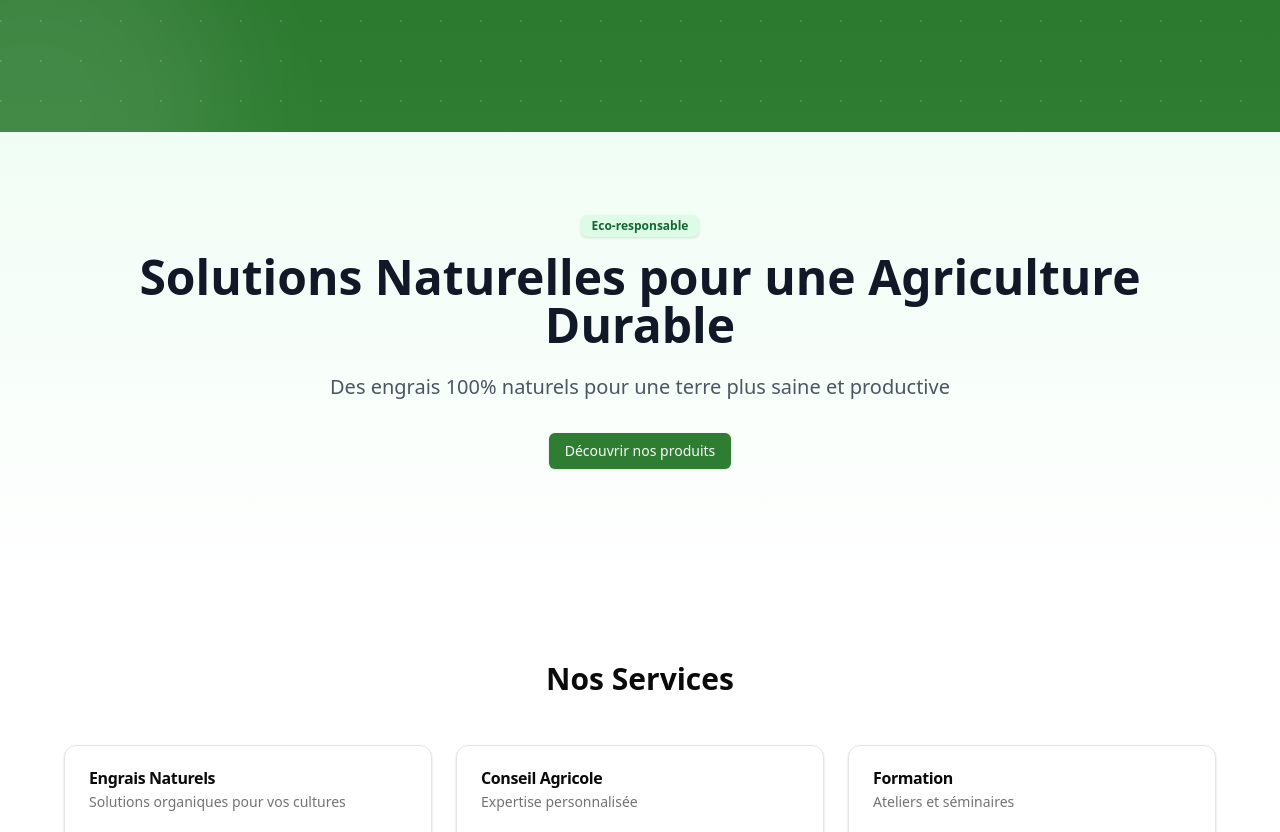
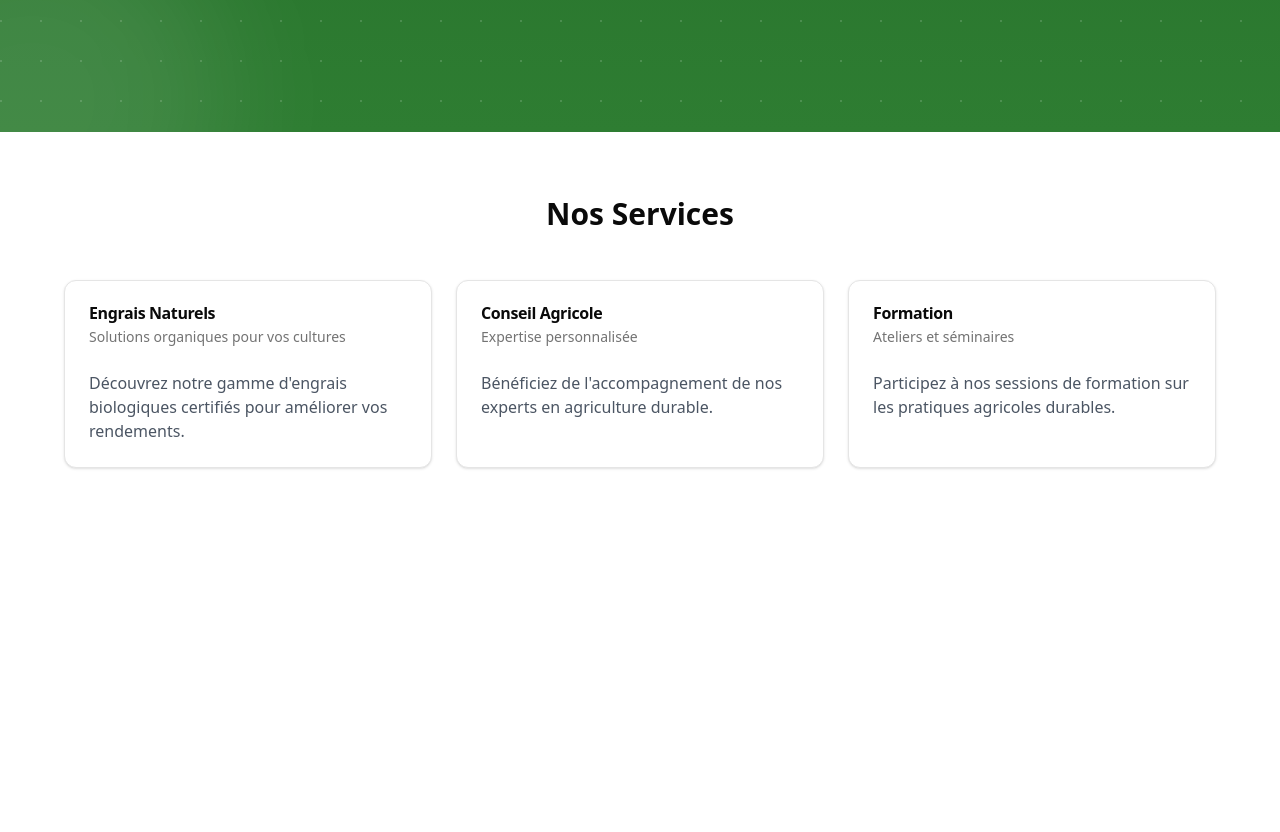
Before and after one commit to Level237/camagrocompany, a React (Vite) app: page / in a window 1280 px wide. Shown: the part 860-1692 px from the top of the page. After the commit the page ends 1392 px from the top, so only its background shows below. Built offline with nearby package versions, Linux system fonts and the light colour scheme.

Commit message:
Remove unused Badge and Button components from Homepage; clean up Hero section layout

```diff
--- a/src/pages/Homepage.tsx
+++ b/src/pages/Homepage.tsx
@@ -1,6 +1,6 @@
-import { Button } from "@/components/ui/button"
+
 import { Card, CardContent, CardDescription, CardHeader, CardTitle } from "@/components/ui/card"
-import { Badge } from "@/components/ui/badge"
+
 import Navbar from "@/components/layout/Navbar"
 import Hero from "@/components/sections/Hero"
 
@@ -11,17 +11,6 @@ const Homepage = () => {
       <Hero />
       {/* Hero Section */}
 
-      <section className="py-20  px-4 bg-gradient-to-b from-green-50 to-white">
-
-        <div className="container mx-auto max-w-6xl">
-          <div className="text-center mb-12">
-            <Badge className="mb-4 bg-green-100 text-green-800">Eco-responsable</Badge>
-            <h1 className="text-5xl font-bold text-gray-900 mb-6">Solutions Naturelles pour une Agriculture Durable</h1>
-            <p className="text-xl text-gray-600 mb-8">Des engrais 100% naturels pour une terre plus saine et productive</p>
-            <Button className="bg-[#2E7D32] hover:bg-[#1B5E20]">Découvrir nos produits</Button>
-          </div>
-        </div>
-      </section>
 
       {/* Services Section */}
       <section className="py-16 px-4">
```
